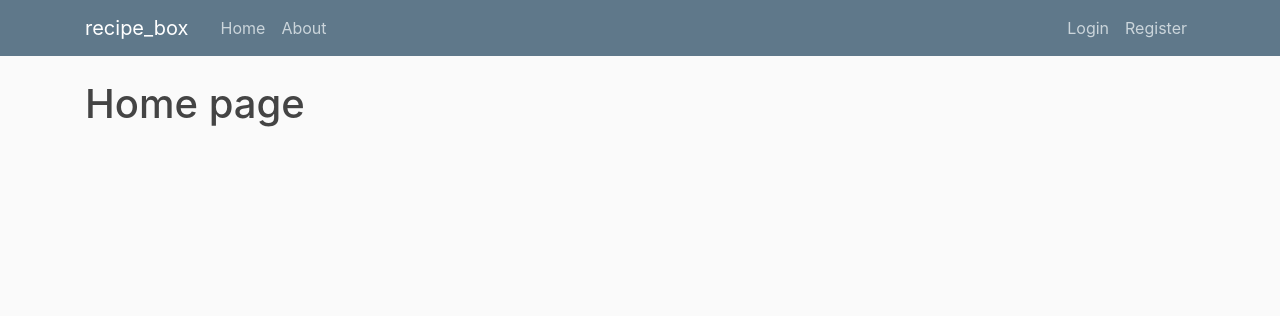
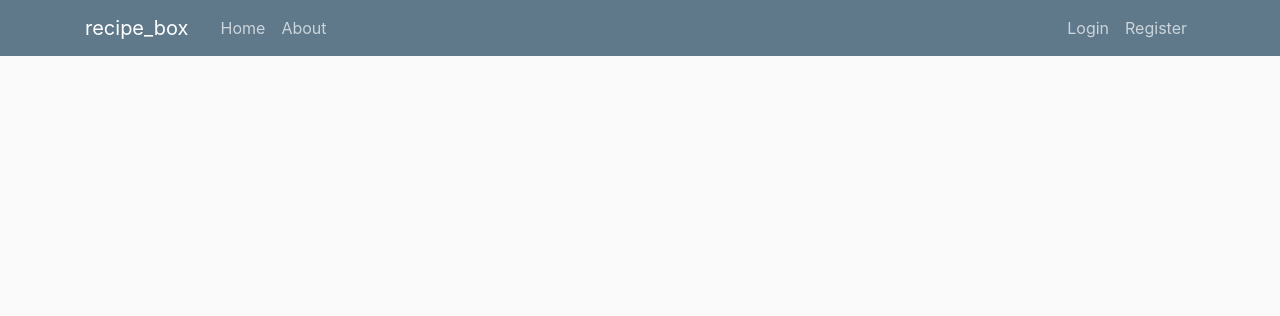
Before and after one commit to Hall-Erik/recipe_box, a Flask app: page / in a window 1280 px wide. Shown: the top 316 px of the page. Run offline with Flask 2, Linux system fonts and the light colour scheme; data that the repository does not hold is empty; some libraries are stand-ins or nearby versions.

Commit message:
small change

```diff
--- a/recipebox/templates/home.html
+++ b/recipebox/templates/home.html
@@ -1,6 +1,5 @@
 {% extends "layout.html" %}
 {% block content %}
-	<h1>Home page</h1>
 	<div class="row">
 	{% for recipe in recipes %}
 	<div class="col-sm-4">
```
